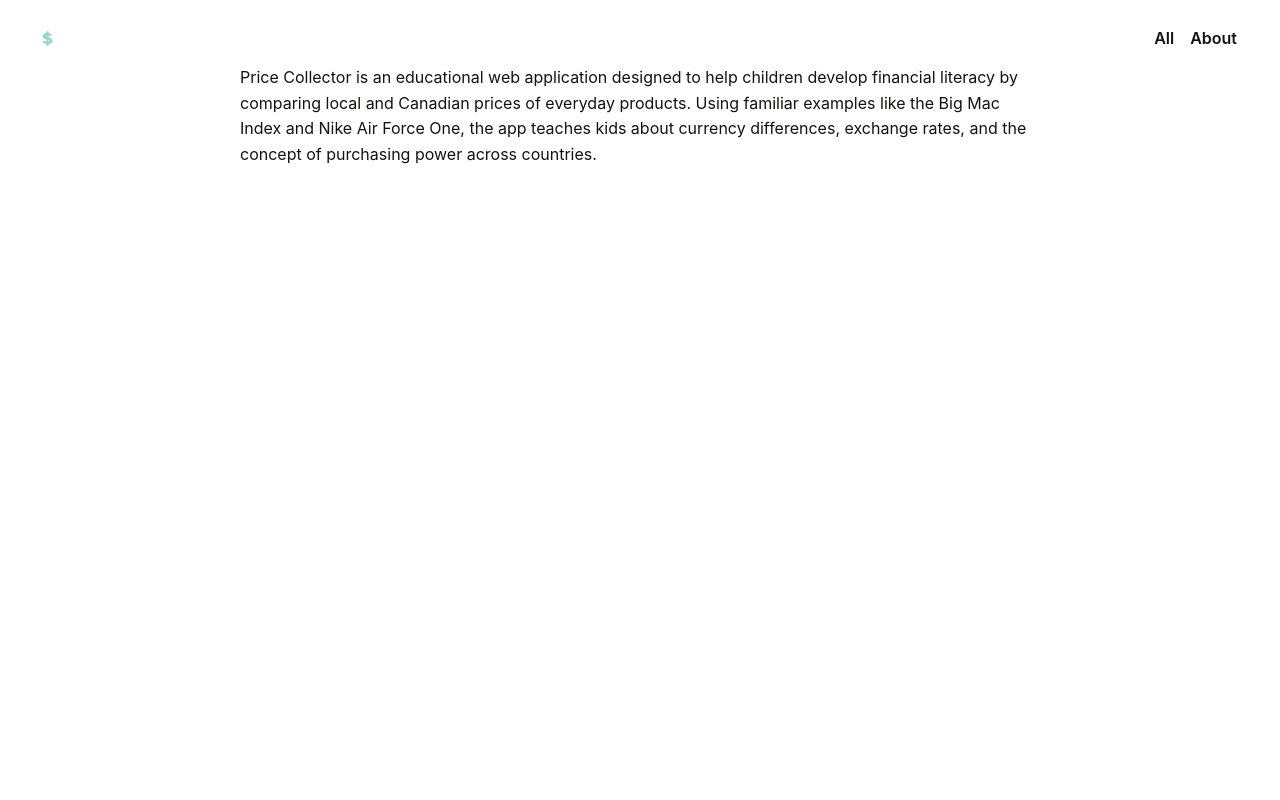
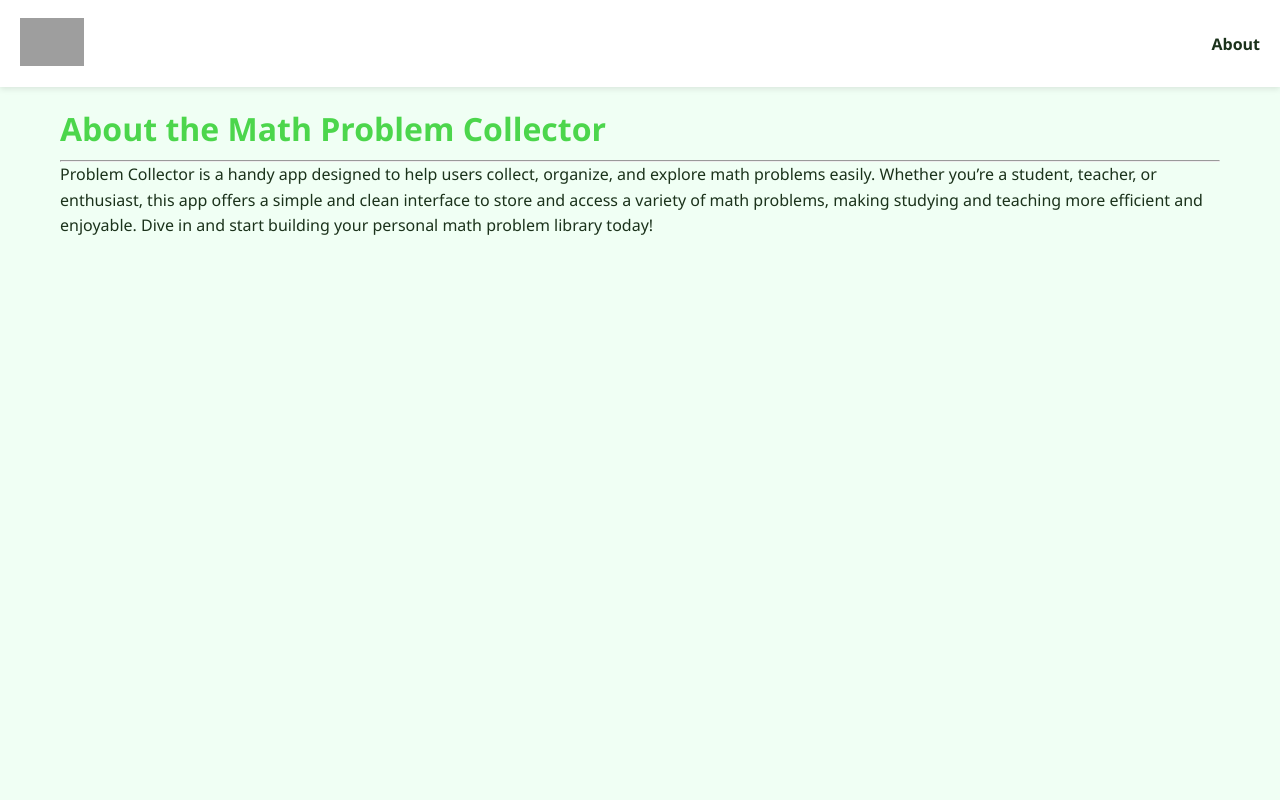
Before and after one commit to emilyyejia/studylog, a Django app: page /about/ in a window 1280 px wide. Run offline with Django 5.2, Linux system fonts and the light colour scheme; grey boxes are pictures that could not be loaded.

Commit message:
Change to ProblemCollector

```diff
--- a/main_app/static/css/base.css
+++ b/main_app/static/css/base.css
@@ -1,333 +1,202 @@
-/* static/css/base.css  */
-
+/* Reset & Base */
 html {
   box-sizing: border-box;
+  font-size: 62.5%; /* 1rem = 10px */
 }
 
-/* The Universal Selector */
-*, /* All elements*/
-*::before, /* All ::before pseudo-elements */
-*::after {
-  /* All ::after pseudo-elements */
-  /* height & width will now include border & padding by default
-     but can be over-ridden as needed */
+*, *::before, *::after {
   box-sizing: inherit;
-}
-
-/* resets font size to be 62.5% of the user preference -
-     in most browser configurations this will be 10px */
-:root {
-  font-size: 62.5%;
+  margin: 0;
+  padding: 0;
 }
 
 body {
-  margin: 0;
+  font-family: 'Segoe UI', 'Helvetica Neue', sans-serif;
+  background-color: #f0fff4; /* light green background */
+  color: #1b321b;
+  min-height: 100vh;
   display: flex;
   flex-direction: column;
   align-items: center;
-  font-family: -apple-system, BlinkMacSystemFont, 'Segoe UI', 'Roboto',
-    'Oxygen', 'Ubuntu', 'Cantarell', 'Fira Sans', 'Droid Sans',
-    'Helvetica Neue', sans-serif;
-  min-height: 100vh;
-  --nav-bg: white;
-  --nav-bg-ff: white;
-  --borders: white;
-  --text-color: rgb(17, 20, 17);
-  --link-hover-color: rgb(16, 56, 158);
-  --button-bg: rgb(245, 245, 245);
-  --button-bg-hover: rgb(226, 226, 226);
-  --submit: rgb(26, 128, 0);
-  --warn: rgb(255, 102, 0);
-  --danger: rgb(220, 20, 30);
-  --secondary: rgb(57, 57, 57);
-  --card-box-shadow: 5px 5px 6px -1px #aaa;
-  --font-xtreme: 4.2rem;
-  --font-xxl: 3.6rem;
-  --font-xl: 2.4rem;
-  --font-l: 1.8rem;
-  --font-reg: 1.6rem;
-  --card-border-radius: 6px;
 }
 
-img {
-  max-width: 100%;
-  height: auto;
-  display: block;
+/* Variables */
+:root {
+  --green: #8ae68a;
+  --green-dark: #4cd64c;
+  --green-hover: #45b845;
+  --green-accent: #e5fcec;
+  --text-dark: #1b321b;
+  --card-bg: #ffffff;
+  --card-shadow: rgba(0, 0, 0, 0.1);
+  --radius: 12px;
+  --transition: 0.3s;
 }
-img.logo-img {
-  width: 25px !important;
-  height: 25px !important;
+
+/* Logo */
+.logo-img {
+  width: 64px;
+  height: 64px;
+  object-fit: contain;
 }
+
+/* Header */
 header {
   width: 100%;
-  background: var(--nav-bg-ff); /* rgba(104, 197, 248, .9) */
-  border-bottom: var(--borders);
+  background-color: white;
+  display: flex;
+  justify-content: space-between;
+  align-items: center;
+  padding: 1rem 2rem;
+  position: sticky;
+  top: 0;
+  z-index: 1000;
+  box-shadow: 0 2px 6px var(--card-shadow);
 }
 
-nav {
-  margin: 10px;
+/* Header Logo */
+.header-logo-container {
+  display: flex;
+  align-items: center;
 }
 
-ul {
+/* Nav Bar */
+nav ul {
+  list-style: none;
+  display: flex;
+  gap: 2rem;
   margin: 0;
-  list-style: none;
   padding: 0;
-}
-
-main {
-  width: 100%;
-  padding: 0 10px;
-}
-
-h2 {
-  font-size: var(--font-xl);
 }
 
 nav a {
   text-decoration: none;
-  color: var(--text-color);
+  color: var(--text-dark);
   font-weight: 600;
-  font-size: 16px;
+  font-size: 1.6rem;
+  transition: color var(--transition);
 }
 
 nav a:hover {
-  color: var(--link-hover-color);
+  color: var(--green-hover);
 }
 
-nav ul {
-  display: flex;
-  align-items: center;
-  justify-content: center;
-  flex-wrap: wrap;
+/* Main Content */
+main {
+  padding: 2rem;
+  width: 100%;
+  max-width: 1200px;
+  flex: 1;
 }
 
-nav li {
-  padding: 5px 8px;
+/* Footer (optional) */
+footer {
+  background-color: #dfffe1;
+  padding: 1.5rem;
+  text-align: center;
+  font-size: 1.4rem;
+  color: #2c4c2c;
+  width: 100%;
 }
 
-.header-logo-container {
-  margin: auto;
-  padding: 10px 20px 0;
-  max-width: 500px;
+/* Headings */
+h1, h2, h3 {
+  color: var(--green-dark);
+  margin-bottom: 1rem;
 }
 
-.page-header {
-  display: flex;
-  align-items: center;
-  margin: 20px;
+h1 {
+  font-size: 3.2rem;
+}
+h2 {
+  font-size: 2.4rem;
+}
+h3 {
+  font-size: 1.8rem;
 }
 
+/* Paragraph */
+p {
+  font-size: 1.6rem;
+  line-height: 1.6;
+  margin-bottom: 1.5rem;
+}
+
+/* Buttons */
 .btn {
-  font-size: var(--font-l);
-  padding: 8px 16px;
-  border-radius: 6px;
-  border-width: 2px;
-  border-style: solid;
+  padding: 0.8rem 1.6rem;
+  background-color: var(--green);
+  color: #fff;
+  border: none;
+  border-radius: var(--radius);
+  font-size: 1.6rem;
+  font-weight: bold;
+  cursor: pointer;
+  transition: background-color var(--transition);
   text-decoration: none;
-  background-color: var(--button-bg);
-  font-weight: 600;
-  cursor: pointer;
-  font-family: inherit;
-  margin-right: 10px;
+  display: inline-block;
 }
 
 .btn:hover {
-  background-color: var(--button-bg-hover);
+  background-color: var(--green-hover);
 }
 
-.submit {
-  color: var(--submit);
-  border-color: var(--submit);
+/* Cards */
+.card {
+  background-color: var(--card-bg);
+  border-radius: var(--radius);
+  box-shadow: 0 4px 8px var(--card-shadow);
+  padding: 2rem;
+  margin: 2rem 0;
+  text-align: center;
+  transition: transform 0.2s;
 }
 
-.secondary {
-  color: var(--secondary);
-  border-color: var(--secondary);
+.card:hover {
+  transform: scale(1.02);
 }
 
-.warn {
-  color: var(--warn);
-  border-color: var(--warn);
+/* Utility Classes */
+.text-center {
+  text-align: center;
 }
 
-.danger {
-  color: var(--danger);
-  border-color: var(--danger);
+.mt-2 {
+  margin-top: 2rem;
 }
 
-.page-header h1 {
-  font-size: var(--font-xxl);
-  margin: 0;
+.mb-2 {
+  margin-bottom: 2rem;
 }
 
-.page-header img {
-  height: 40px;
-  margin-left: 15px;
+/* Image Container */
+.logo-container {
+  display: flex;
+  justify-content: center;
+  margin: 2rem 0;
 }
 
-.page-header img:first-of-type {
-  margin-left: 20px;
+.logo-container img {
+  width: 100%;
+  max-width: 300px;
+  height: auto;
+  object-fit: contain;
 }
 
-.page-content {
-  font-size: var(--font-reg);
-  line-height: 1.6;
-  padding: 1rem 0;
-  color: var(--text-color);
-
-  max-width: 800px;
-  margin: 0 auto;
-  box-sizing: border-box;
-}
-
-
-@media only screen and (min-width: 768px) {
-  header {
-    position: sticky;
-    display: flex;
-    flex-direction: row;
-    top: 0;
-    align-items: center;
-  }
-
-  main {
-    max-width: 1300px;
-    min-height: calc(100vh - 53px);
-  }
-
-  nav,
-  .header-logo-container {
-    margin: 10px 0;
-    padding: 0 15px;
-  }
-
-  /* visual fix to help align logo */
-  .header-logo-container {
-    padding-top: 3px;
-  }
-
-  nav {
-    margin-left: auto;
-    display: flex;
-    justify-content: center;
-  }
-
+/* Responsive Layout */
+@media (max-width: 768px) {
   nav ul {
-    flex-wrap: nowrap;
-  }
-
-  .header-logo-container {
-    width: 213px;
-  }
-
-  .page-header h1 {
-    font-size: var(--font-xtreme);
-  }
-
-  .page-header img {
-    height: 50px;
-    margin-left: 20px;
-  }
-
-  .page-header img:first-of-type {
-    margin-left: 25px;
-  }
-
-  @supports (-webkit-backdrop-filter: none) or (backdrop-filter: none) {
-    header {
-      background: var(--nav-bg);
-      -webkit-backdrop-filter: blur(3px);
-      backdrop-filter: blur(3px);
-    }
-  }
-}
-
-@media only screen and (min-width: 1024px) {
-  main {
-    min-height: calc(100vh - 55px);
+    flex-direction: column;
+    gap: 1rem;
   }
 
   header {
-    margin: 20px 20px 0 20px;
-    width: calc(100vw - 40px);
-    max-width: 1920px;
-    top: 20px;
-    background-color: transparent;
-    border-bottom: none;
+    flex-direction: column;
+    align-items: flex-start;
   }
 
-  nav,
-  .header-logo-container {
-    margin: 0;
-    background: var(--nav-bg-ff);
-    border: var(--borders);
-    border-radius: 18px;
-  }
-
-  nav {
-    margin-left: auto;
-  }
-
-  .header-logo-container {
-    /* visual fix to help align logo */
-    padding-top: 6px;
-    width: 256px;
-    height: 35px;
-  }
-
-  @supports (-webkit-backdrop-filter: none) or (backdrop-filter: none) {
-    header {
-      -webkit-backdrop-filter: none;
-      backdrop-filter: none;
-    }
-
-    nav,
-    .header-logo-container {
-      background: white;
-      -webkit-backdrop-filter: blur(3px);
-      backdrop-filter: blur(3px);
-    }
+  .logo-img {
+    width: 48px;
+    height: 48px;
   }
 }
-
-.card {
-  border: 1px solid #ddd;
-  border-radius: 12px;
-  padding: 16px;
-  max-width: 280px;
-  margin: 16px;
-  box-shadow: 2px 2px 6px rgba(0, 0, 0, 0.1);
-  background-color: #fff;
-  text-align: center;
-  font-size: 1.4rem;
-}
-
-.card-img-container {
-  width: 100%;
-  max-height: 200px;
-  overflow: hidden;
-  margin-bottom: 12px;
-}
-
-.card-img-container img {
-  max-width: 60%;
-  height: auto;
-  display: block;
-  margin: 0 auto;
-  object-fit: contain;
-}
-
-.card-container {
-  display: flex;
-  flex-wrap: wrap;
-  justify-content: center;
-  gap: 20px;
-}
-
-.logo-container img {
-  width: 50%;
-  max-width: 1200px;
-  height: auto;
-  display: block;
-  margin: 0 auto;
-}
--- a/main_app/templates/about.html
+++ b/main_app/templates/about.html
@@ -1,6 +1,8 @@
 {% extends 'base.html' %}
-{% block content%}
+{% block content %}
+<h1>About the Math Problem Collector</h1>
+<hr />
 <p class="page-content">
-    Price Collector is an educational web application designed to help children develop financial literacy by comparing local and Canadian prices of everyday products. Using familiar examples like the Big Mac Index and Nike Air Force One, the app teaches kids about currency differences, exchange rates, and the concept of purchasing power across countries.
+Problem Collector is a handy app designed to help users collect, organize, and explore math problems easily. Whether you’re a student, teacher, or enthusiast, this app offers a simple and clean interface to store and access a variety of math problems, making studying and teaching more efficient and enjoyable. Dive in and start building your personal math problem library today!
 </p>
 {% endblock %}
--- a/main_app/templates/base.html
+++ b/main_app/templates/base.html
@@ -1,26 +1,25 @@
-{% load  static %}
+{% load static %}
 <!DOCTYPE html>
 <html lang="en">
   <head>
     <meta charset="UTF-8" />
     <meta http-equiv="X-UA-Compatible" content="IE=edge" />
     <meta name="viewport" content="width=device-width, initial-scale=1.0" />
-    <link rel="shortcut icon" type="image/png" href="{% static 'images/coin.jpg'%}" />
-    <link rel="stylesheet" href="{% static 'css/base.css' %}">
-    <title>Price Collector</title>
+    <link rel="shortcut icon" type="image/png" href="" />
+    <link rel="stylesheet" href="{% static 'css/base.css' %}" />
+    <title>Math Problems Collector</title>
     {% block head %}
     {% endblock %}
   </head>
   <body>
     <header>
       <div class="header-logo-container">
-        <a href="/">
-          <img src="{% static 'images/coin.jpg' %}" alt="The Price Collector Logo" class="logo-img"/>
+        <a href="{% url 'home'%}">
+          <img src="{% static 'img/logo.jpg' %}" alt="The Math Problems Collector Logo" class="logo-img" />
         </a>
       </div>
       <nav>
         <ul>
-          <li><a href="/price">All</a></li>
           <li><a href="/about">About</a></li>
         </ul>
       </nav>
--- a/main_app/urls.py
+++ b/main_app/urls.py
@@ -4,5 +4,5 @@ from . import views
 urlpatterns = [
     path('', views.home, name='home'),
     path('about/', views.about, name='about'),
-    path('price/', views.price_index, name='price_index'),
+    path('problems/', views.problem_index, name='problem_index'),
 ]
--- a/main_app/views.py
+++ b/main_app/views.py
@@ -1,33 +1,11 @@
 from django.shortcuts import render
-class Item:
-    def __init__(self, name, category, country, currency, price_local, price_cad):
-        self.name = name
-        self.category = category
-        self.country = country
-        self.currency = currency
-        self.price_local = price_local
-        self.price_cad = price_cad
+from django.http import HttpResponse
 
-usd_to_cad = 1.35
-cny_to_cad = 0.19
-
-items = [
-    Item("Big Mac", "Food", "Canada", "CAD", 6.77, 6.77),
-    Item("Big Mac", "Food", "United States", "USD", 5.66, round(5.66 * usd_to_cad, 2)),
-    Item("Big Mac", "Food", "China", "CNY", 21.00, round(21.00 * cny_to_cad, 2)),
-
-    Item("Air Force One Nike", "Footwear", "Canada", "CAD", 160.00, 160.00),
-    Item("Air Force One Nike", "Footwear", "United States", "USD", 150.00, round(150.00 * usd_to_cad, 2)),
-    Item("Air Force One Nike", "Footwear", "China", "CNY", 1100.00, round(1100.00 * cny_to_cad, 2)),
-]
-
-# Create your views here.
-from django.http import HttpResponse
-# Create your views here.
 def home(request):
-    return render(request, 'home.html')
+    return  render(request, 'home.html')
 
 def about(request):
     return render(request, 'about.html')
-def price_index(request):
-    return render(request, 'index.html', { 'items': items})
+
+def problem_index(request):
+    return HttpResponse('<h1>Index</h1>')
--- a/manage.py
+++ b/manage.py
@@ -6,7 +6,7 @@ import sys
 
 def main():
     """Run administrative tasks."""
-    os.environ.setdefault('DJANGO_SETTINGS_MODULE', 'pricecollector.settings')
+    os.environ.setdefault('DJANGO_SETTINGS_MODULE', 'problemcollector.settings')
     try:
         from django.core.management import execute_from_command_line
     except ImportError as exc:
--- a/pricecollector/urls.py
+++ /dev/null
@@ -1,23 +0,0 @@
-"""
-URL configuration for pricecollector project.
-
-The `urlpatterns` list routes URLs to views. For more information please see:
-    https://docs.djangoproject.com/en/5.2/topics/http/urls/
-Examples:
-Function views
-    1. Add an import:  from my_app import views
-    2. Add a URL to urlpatterns:  path('', views.home, name='home')
-Class-based views
-    1. Add an import:  from other_app.views import Home
-    2. Add a URL to urlpatterns:  path('', Home.as_view(), name='home')
-Including another URLconf
-    1. Import the include() function: from django.urls import include, path
-    2. Add a URL to urlpatterns:  path('blog/', include('blog.urls'))
-"""
-from django.contrib import admin
-from django.urls import path, include
-
-urlpatterns = [
-    path('admin/', admin.site.urls),
-    path('', include('main_app.urls')),
-]
--- a/pricecollector/asgi.py
+++ b/problemcollector/asgi.py
@@ -11,6 +11,6 @@ import os
 
 from django.core.asgi import get_asgi_application
 
-os.environ.setdefault('DJANGO_SETTINGS_MODULE', 'pricecollector.settings')
+os.environ.setdefault('DJANGO_SETTINGS_MODULE', 'problemcollector.settings')
 
 application = get_asgi_application()
--- /dev/null
+++ b/problemcollector/urls.py
@@ -0,0 +1,7 @@
+from django.contrib import admin
+from django.urls import path, include
+
+urlpatterns = [
+    path('admin/', admin.site.urls),
+    path('', include('main_app.urls')),
+]
--- a/pricecollector/wsgi.py
+++ b/problemcollector/wsgi.py
@@ -11,6 +11,6 @@ import os
 
 from django.core.wsgi import get_wsgi_application
 
-os.environ.setdefault('DJANGO_SETTINGS_MODULE', 'pricecollector.settings')
+os.environ.setdefault('DJANGO_SETTINGS_MODULE', 'problemcollector.settings')
 
 application = get_wsgi_application()
```
Also changed, not shown: main_app/static/css/home.css (+49 -0 lines), main_app/templates/home.html (+21 -11 lines), main_app/templates/index.html (deleted, +0 -28 lines), problemcollector/settings.py (renamed from pricecollector/settings.py, +4 -4 lines), main_app/static/images/Air Force One Nike.jpg (deleted), main_app/static/images/Big Mac.jpg (deleted), main_app/static/images/coin.jpg (deleted), main_app/static/images/header.jpg (deleted), problemcollector/__init__.py (added), 1 other file.
